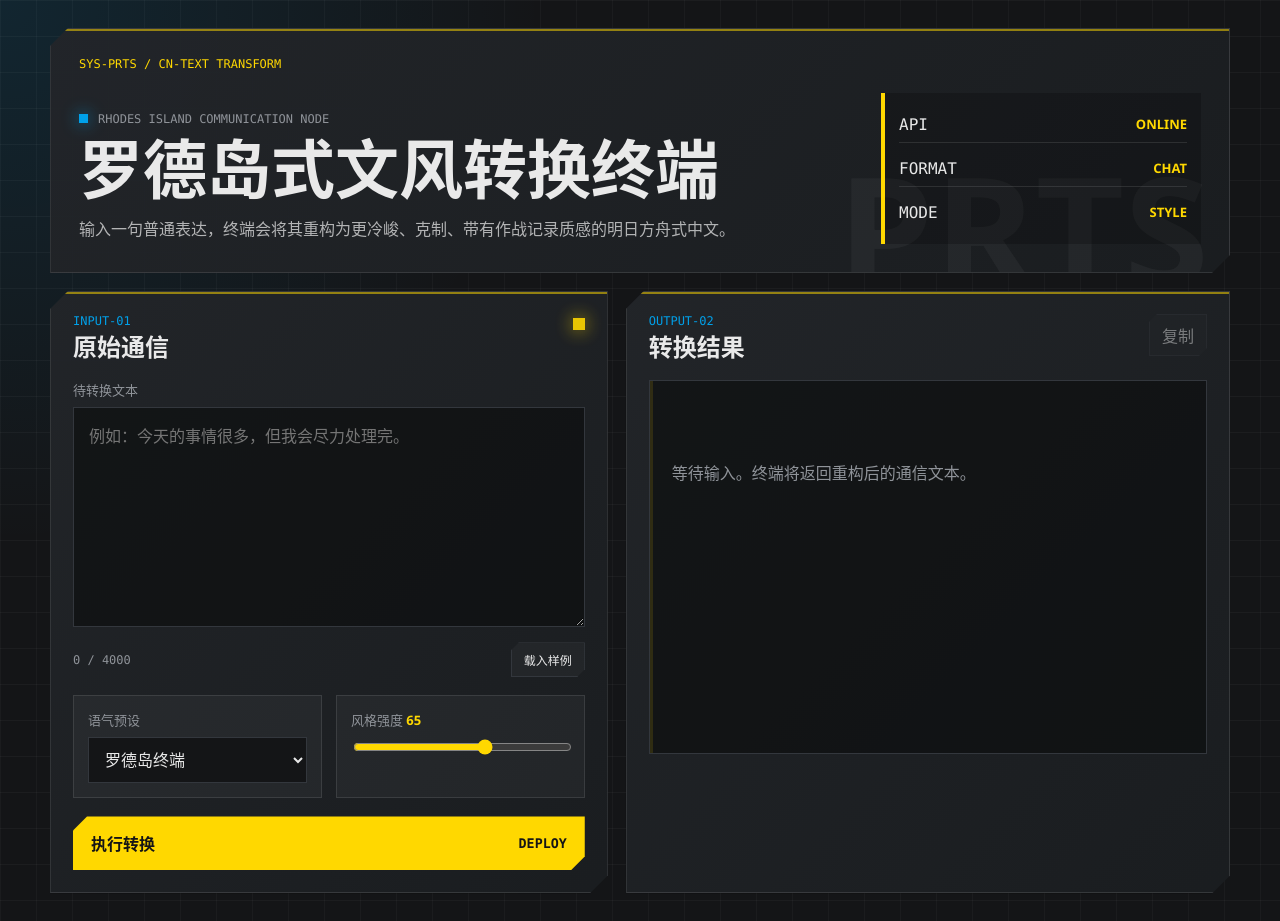
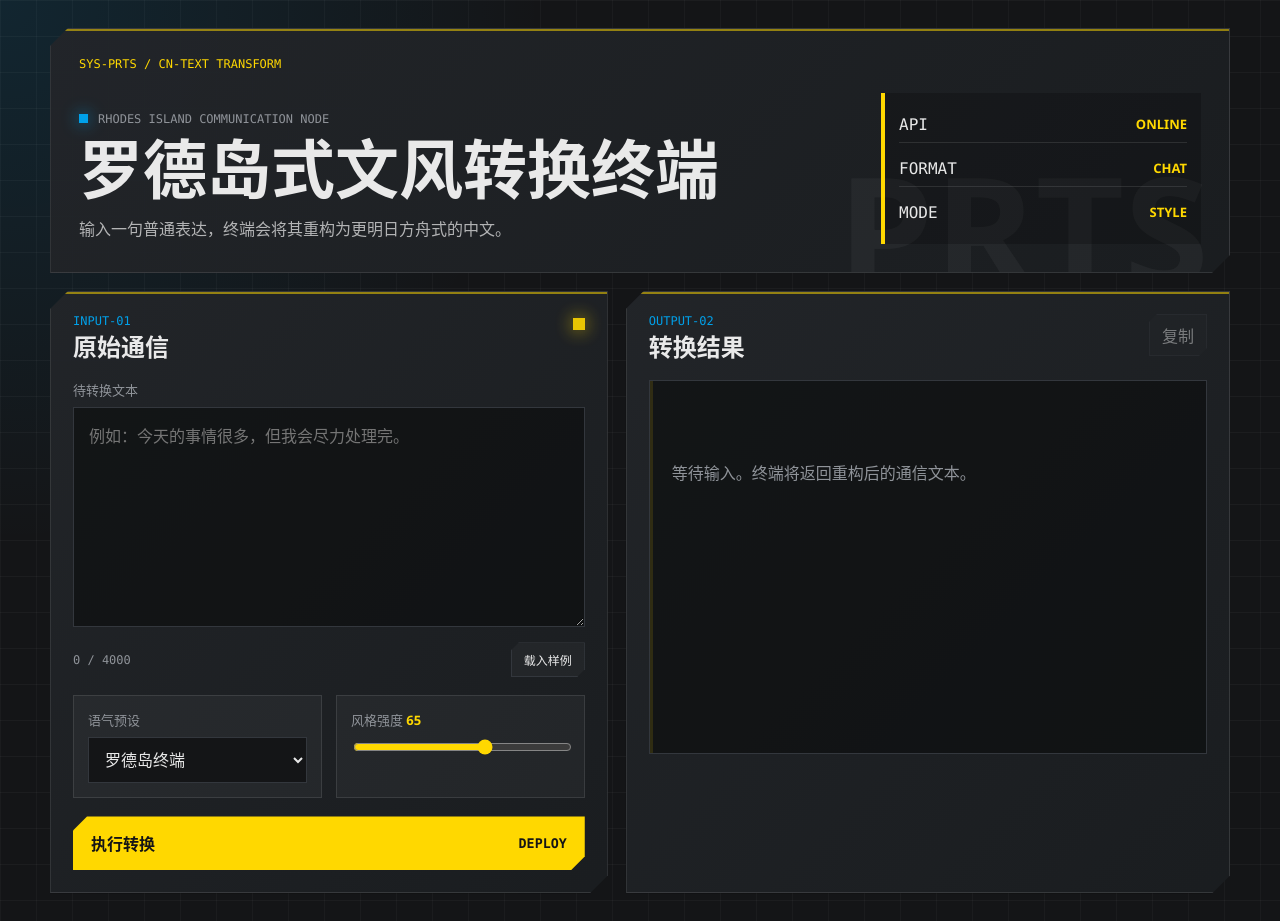
Before and after one commit to HuZaiGong/arknights-style-converter, a website: page index.html in a window 1280 px wide. Drawn offline with Linux system fonts and the light colour scheme.

Commit message:
Update brief description in index.html
A minor edit to the description

```diff
--- a/index.html
+++ b/index.html
@@ -14,7 +14,7 @@
           <div>
             <p class="eyebrow"><span></span>RHODES ISLAND COMMUNICATION NODE</p>
             <h1 id="page-title">罗德岛式文风转换终端</h1>
-            <p class="brief">输入一句普通表达，终端会将其重构为更冷峻、克制、带有作战记录质感的明日方舟式中文。</p>
+            <p class="brief">输入一句普通表达，终端会将其重构为更明日方舟式的中文。</p>
           </div>
           <div class="status-board" aria-label="终端状态">
             <div><span>API</span><strong>ONLINE</strong></div>
```
